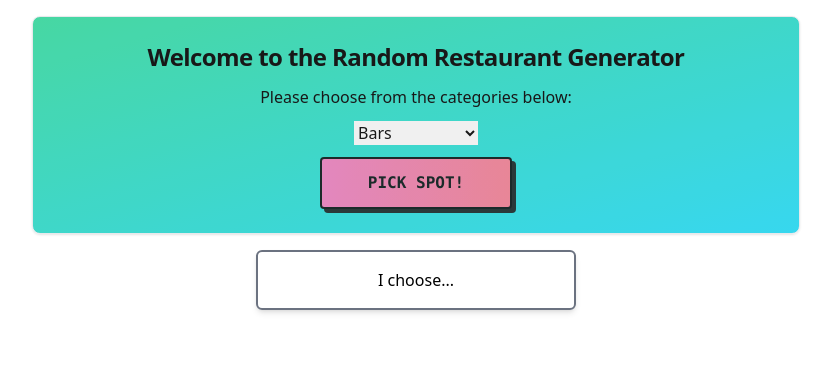
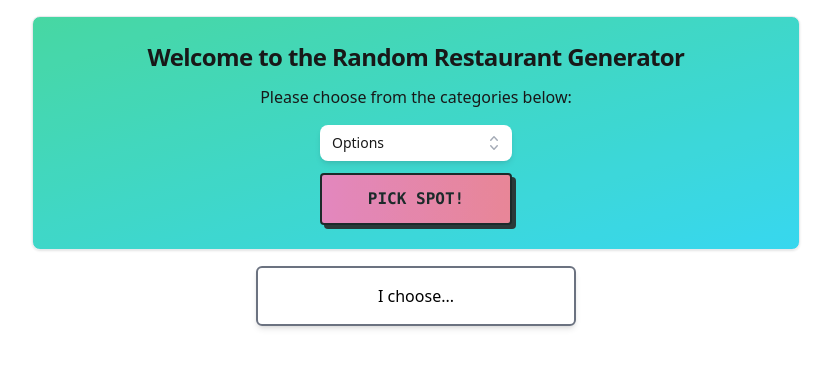
Before and after one commit to bchussid/restaurant-picker, a React (Vite) app: page / in a window 1280 px wide. Shown: the top 368 px of the page, without its empty margins (224-1055 px from the left). Built offline with nearby package versions, Linux system fonts and the light colour scheme.

Commit message:
refactor/Catlist extracted into own component

```diff
--- a/src/components/Randomizer.jsx
+++ b/src/components/Randomizer.jsx
@@ -1,14 +1,16 @@
 import { useState, useEffect } from "react";
 import axios from "axios";
+// import { Listbox, Transition } from "@headlessui/react";
+// import { ChevronUpDownIcon, CheckIcon } from "@heroicons/react/20/solid";
 
 import usePlaceList from "../hooks/usePlaceList";
-// import CategoryList from "./CategoryList";
+import CategoryList from "./CategoryList";
 
 function Randomizer() {
   const [categories, setCategories] = useState("");
   const [chosenCat, setChosenCat] = useState("Bars");
   // chosen restaurant generated
-  const [choice, setChoice] = useState("");
+  const [choice, setChoice] = useState("I choose...");
   // options by category using custom hook
   const [places] = usePlaceList(chosenCat);
 
@@ -36,8 +38,9 @@ function Randomizer() {
   // * -------------------------------
 
   // TODO - in progress
-    // abstract fetching logic to different components
-    // logic to get options by category - custom hook?
+  // extract button into it's own component?
+  // reset choice box after setting new category (see line 58)
+  // investigate errors in categorylist component (proptypes?)
 
   return (
     <>
@@ -48,7 +51,7 @@ function Randomizer() {
         <span htmlFor="choices" className="pb-3 text-center">
           Please choose from the categories below:
         </span>
-        <select
+        {/* <select
           id="choices"
           name="choices"
           onChange={(e) => {
@@ -62,9 +65,14 @@ function Randomizer() {
                 {category}
               </option>
             ))}
-        </select>
-       {/* <CategoryList /> */}
+        </select> */}
 
+        <CategoryList
+          categories={categories}
+          chosenCat={chosenCat}
+          setChosenCat={setChosenCat}
+          setChoice={setChoice}
+        />
         <button
           onClick={pickRest}
           className="font-mono font-semibold bg-gradient-to-r from-pink-400 to-rose-400 opacity-90 uppercase w-48 bg-slate-100 mt-3 py-3 px-4 rounded border-2 border-black shadow-[0.25rem_0.25rem_#121212] transition-transform-box-shadow duration-[50ms] active:translate-x-0.5 active:translate-y-0.5 active:shadow-[0.125rem_0.125rem_#121212]"
@@ -72,6 +80,7 @@ function Randomizer() {
           Pick Spot!
         </button>
       </section>
+      {/* Choice box */}
       <div className="flex justify-center p-4 border-2 md:w-1/4 w-3/5 mx-auto border-gray-500 rounded-md shadow-md">
         {choice ? choice : "I choose..."}
       </div>
```
Lines whose indentation alone changed are shown as unchanged.
